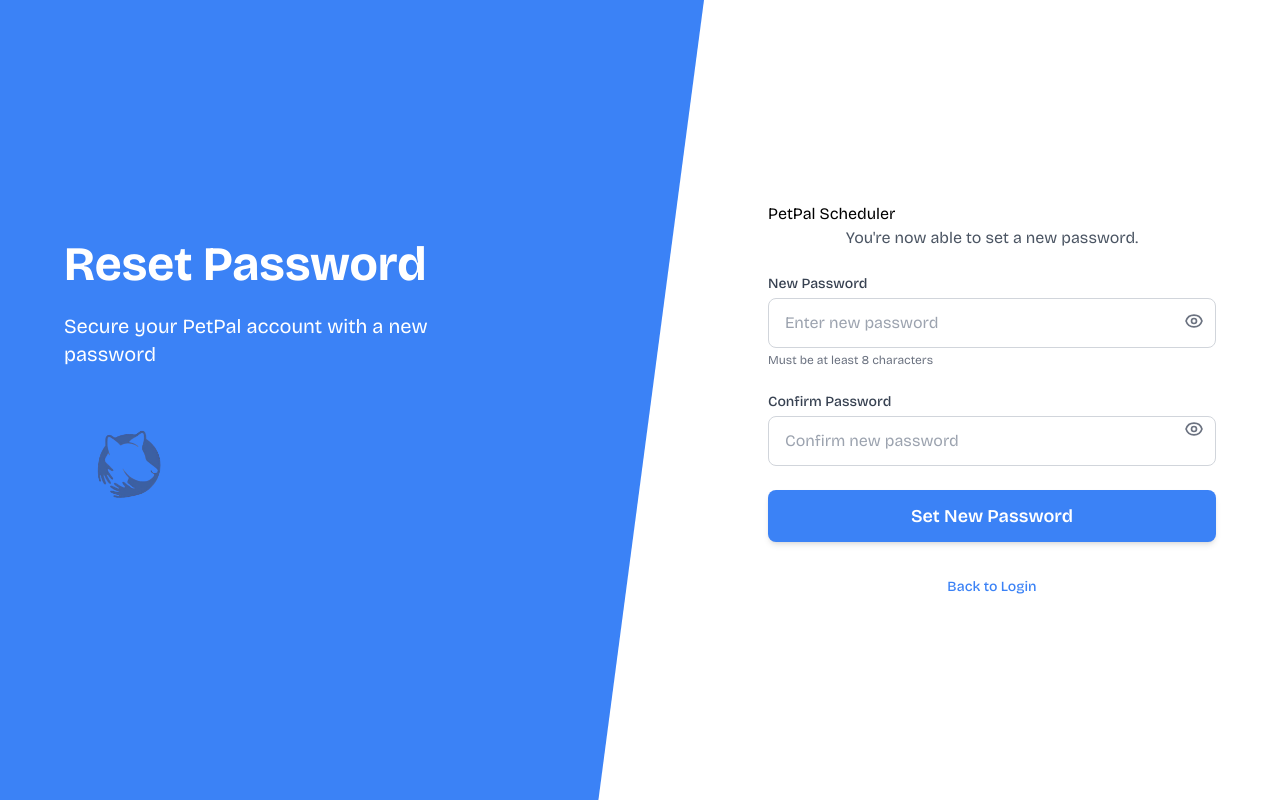
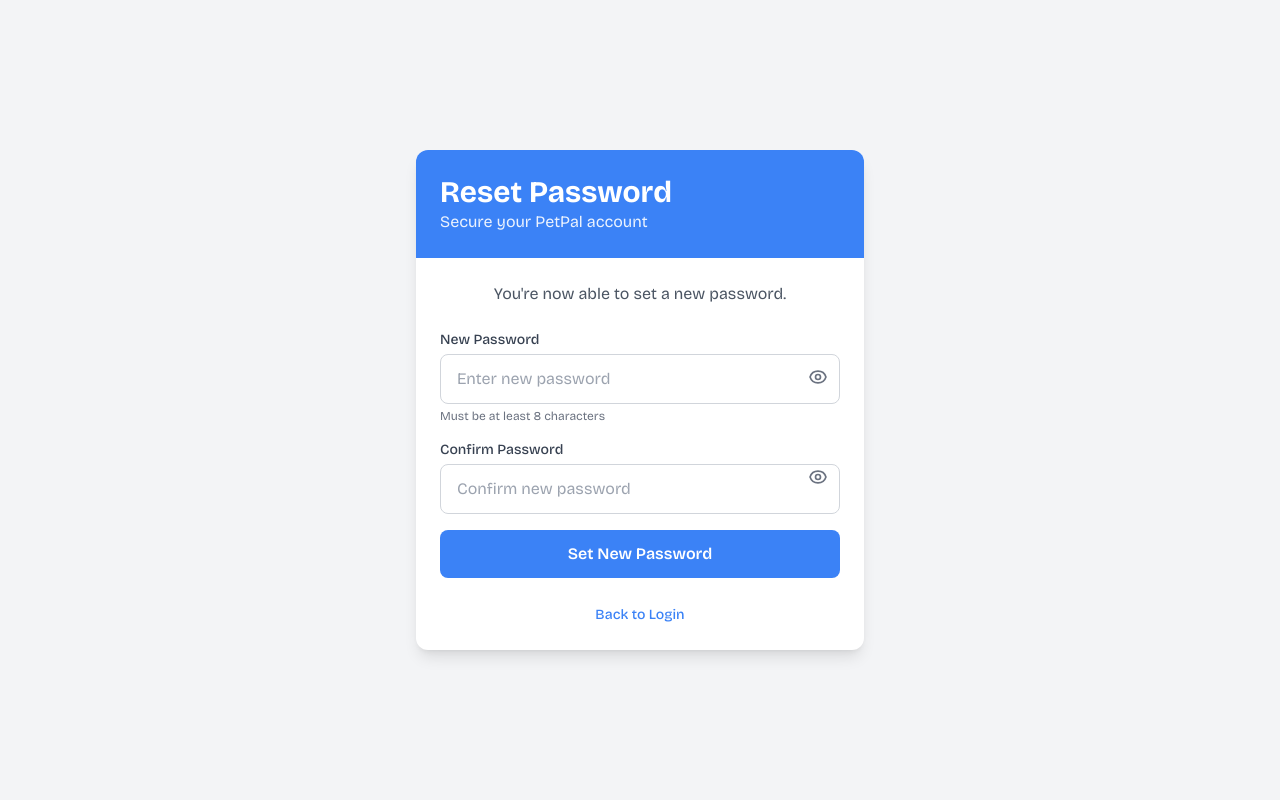
Before and after one commit to SeanKennethDMS/PetPal, a website with bundled scripts: page frontend/public/pages/reset-password.html in a window 1280 px wide. Built offline with nearby package versions, Linux system fonts and the light colour scheme; a script that the page names is missing.

Commit message:
test: reset password ui and ux

```diff
--- a/frontend/public/pages/reset-password.html
+++ b/frontend/public/pages/reset-password.html
@@ -5,61 +5,45 @@
     <meta name="viewport" content="width=device-width, initial-scale=1.0">
     <title>PetPal Scheduler | Reset Password</title>
     <script src="https://cdn.tailwindcss.com"></script>
-    <script src="https://cdn.jsdelivr.net/npm/@supabase/supabase-js@2"></script>
     <link rel="icon" type="image/png" href="./assets/1-removebg-preview.png">
     <link href="https://fonts.googleapis.com/css2?family=Bricolage+Grotesque:wght@400;500;600;700&display=swap" rel="stylesheet">
-
     <style>
         body {
             font-family: 'Bricolage Grotesque', sans-serif;
         }
-        .clip-left {
-            clip-path: polygon(0 0, 100% 0, 85% 100%, 0% 100%);
+        .password-container {
+            position: relative;
         }
         .password-toggle {
+            position: absolute;
             right: 12px;
             top: 50%;
             transform: translateY(-50%);
-        }
-        .btn-primary {
-            background-color: #3b82f6;
-            transition: all 0.3s ease;
-        }
-        .btn-primary:hover {
-            background-color: #2563eb;
-            transform: translateY(-2px);
-            box-shadow: 0 4px 6px rgba(0, 0, 0, 0.1);
+            cursor: pointer;
+            color: #6b7280;
         }
     </style>
 </head>
-<body class="bg-white min-h-screen">
-    <section class="relative flex items-center justify-center min-h-screen pt-20 md:pt-0">
-        <div class="absolute inset-0 flex flex-col md:flex-row">
-            <!-- Left Side - Blue Background -->
-            <div class="relative w-full md:w-[55%] bg-blue-500 text-white flex flex-col justify-center items-center md:items-start px-8 md:px-16 clip-left py-16 md:py-0">
-                <div class="max-w-md w-full">
-                    <h1 class="text-4xl md:text-5xl font-bold mb-6">Reset Password</h1>
-                    <p class="text-xl mb-8">Secure your PetPal account with a new password</p>
-                    <img src="../assets/1-removebg-preview.png" alt="PetPal Logo" class="w-32 mb-8 opacity-90">
-                </div>
+<body class="bg-gray-100 min-h-screen flex items-center justify-center p-4">
+    <div class="bg-white rounded-xl shadow-lg w-full max-w-md overflow-hidden">
+        <div class="bg-blue-500 text-white p-6">
+            <h1 class="text-3xl font-bold">Reset Password</h1>
+            <p class="opacity-90">Secure your PetPal account</p>
         </div>
 
-            <!-- Right Side - Form Content -->
-            <div class="relative w-full md:w-[45%] bg-white flex justify-center items-center p-8 md:p-12">
-                <div class="w-full max-w-md">
-                    <h1>PetPal Scheduler</h1>
-                    <div id="status-message" class="text-gray-600 mb-6 text-center">
+        <div class="p-6">
+            <p id="status-message" class="text-gray-600 mb-6 text-center">
                 You're now able to set a new password.
-                    </div>
+            </p>
 
-                    <form id="resetForm" class="space-y-6">
-                        <div class="relative">
+            <form id="resetForm" class="space-y-4">
+                <div class="password-container">
                     <label for="new-password" class="block text-sm font-medium text-gray-700 mb-1">New Password</label>
                     <input type="password" id="new-password"
                            class="w-full px-4 py-3 border border-gray-300 rounded-lg focus:outline-none focus:ring-2 focus:ring-blue-500"
                            required placeholder="Enter new password"/>
-                            <span class="password-toggle absolute cursor-pointer">
-                                <svg id="eyeIcon" xmlns="http://www.w3.org/2000/svg" fill="none" viewBox="0 0 24 24" stroke="currentColor" class="w-5 h-5 text-gray-500">
+                    <span class="password-toggle">
+                        <svg xmlns="http://www.w3.org/2000/svg" fill="none" viewBox="0 0 24 24" stroke="currentColor" class="w-5 h-5">
                             <path stroke-linecap="round" stroke-linejoin="round" stroke-width="2" d="M15 12a3 3 0 11-6 0 3 3 0 016 0z" />
                             <path stroke-linecap="round" stroke-linejoin="round" stroke-width="2" d="M2.458 12C3.732 7.943 7.523 5 12 5c4.478 0 8.268 2.943 9.542 7-1.274 4.057-5.064 7-9.542 7-4.477 0-8.268-2.943-9.542-7z" />
                         </svg>
@@ -67,33 +51,31 @@
                     <p class="text-xs text-gray-500 mt-1">Must be at least 8 characters</p>
                 </div>
 
-                        <div class="relative">
+                <div class="password-container">
                     <label for="confirm-password" class="block text-sm font-medium text-gray-700 mb-1">Confirm Password</label>
                     <input type="password" id="confirm-password"
                            class="w-full px-4 py-3 border border-gray-300 rounded-lg focus:outline-none focus:ring-2 focus:ring-blue-500"
                            required placeholder="Confirm new password">
-                            <span class="password-toggle absolute cursor-pointer">
-                                <svg id="eyeIcon" xmlns="http://www.w3.org/2000/svg" fill="none" viewBox="0 0 24 24" stroke="currentColor" class="w-5 h-5 text-gray-500">
+                    <span class="password-toggle">
+                        <svg xmlns="http://www.w3.org/2000/svg" fill="none" viewBox="0 0 24 24" stroke="currentColor" class="w-5 h-5">
                             <path stroke-linecap="round" stroke-linejoin="round" stroke-width="2" d="M15 12a3 3 0 11-6 0 3 3 0 016 0z" />
                             <path stroke-linecap="round" stroke-linejoin="round" stroke-width="2" d="M2.458 12C3.732 7.943 7.523 5 12 5c4.478 0 8.268 2.943 9.542 7-1.274 4.057-5.064 7-9.542 7-4.477 0-8.268-2.943-9.542-7z" />
                         </svg>
                     </span>
                 </div>
 
-                        <button type="submit" class="btn-primary w-full text-white py-3 rounded-lg font-semibold text-lg shadow-md">
+                <button type="submit" class="w-full bg-blue-500 hover:bg-blue-600 text-white py-3 rounded-lg font-semibold transition duration-200">
                     Set New Password
                 </button>
             </form>
 
-                    <div id="message" class="mt-6 text-center text-sm hidden p-3 rounded-md"></div>
+            <div id="message" class="mt-4 text-center text-sm hidden p-3 rounded-md"></div>
 
-                    <div class="text-center mt-8">
+            <div class="text-center mt-6">
                 <a href="../index.html" class="text-blue-500 hover:text-blue-700 text-sm font-medium">Back to Login</a>
             </div>
         </div>
     </div>
-        </div>
-    </section>
 
     <script src="https://cdn.jsdelivr.net/npm/@supabase/supabase-js@2"></script>
     <script type="module" src="../js/resetPassword.js"></script>
```
Lines whose indentation alone changed are shown as unchanged.
